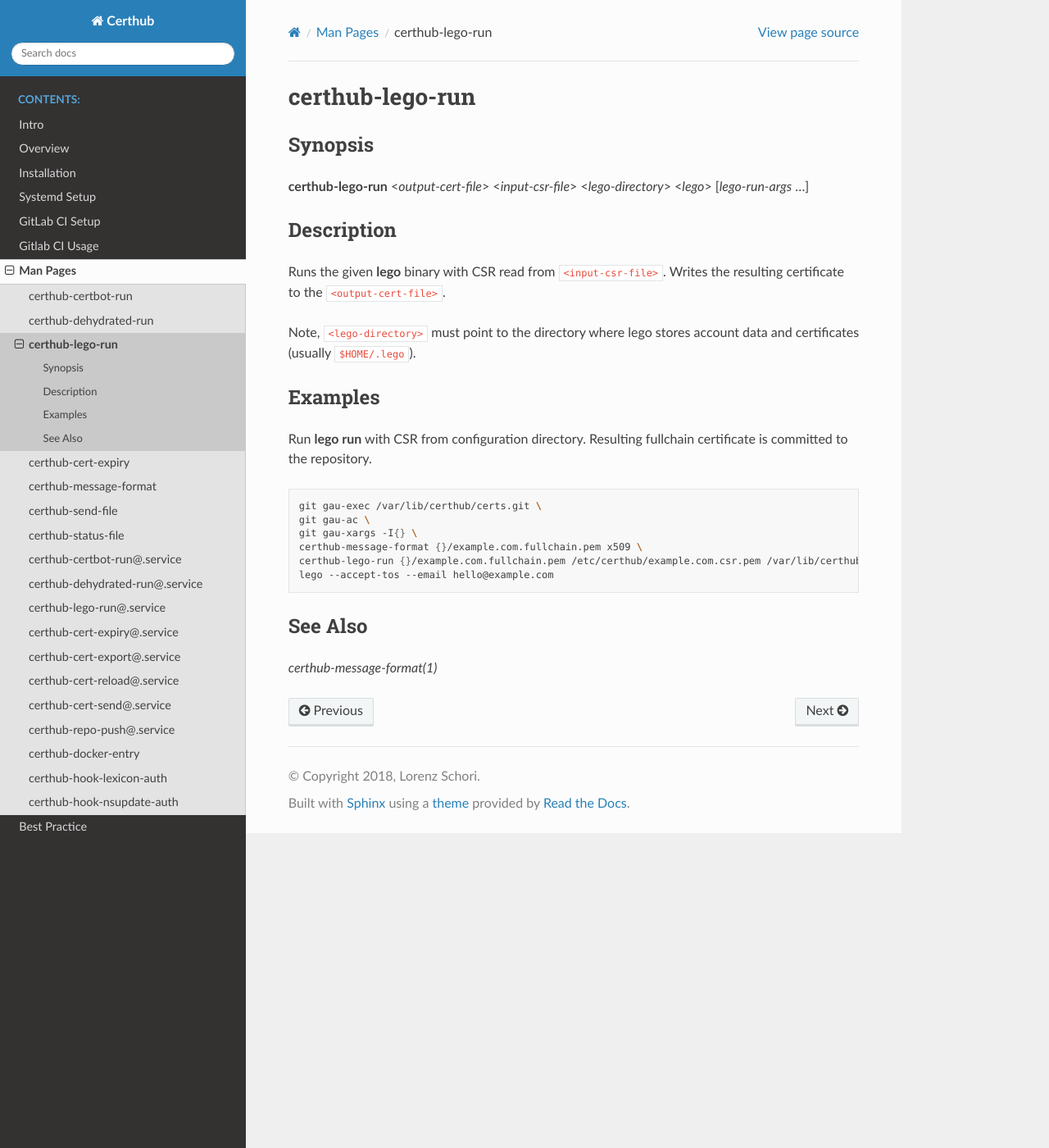
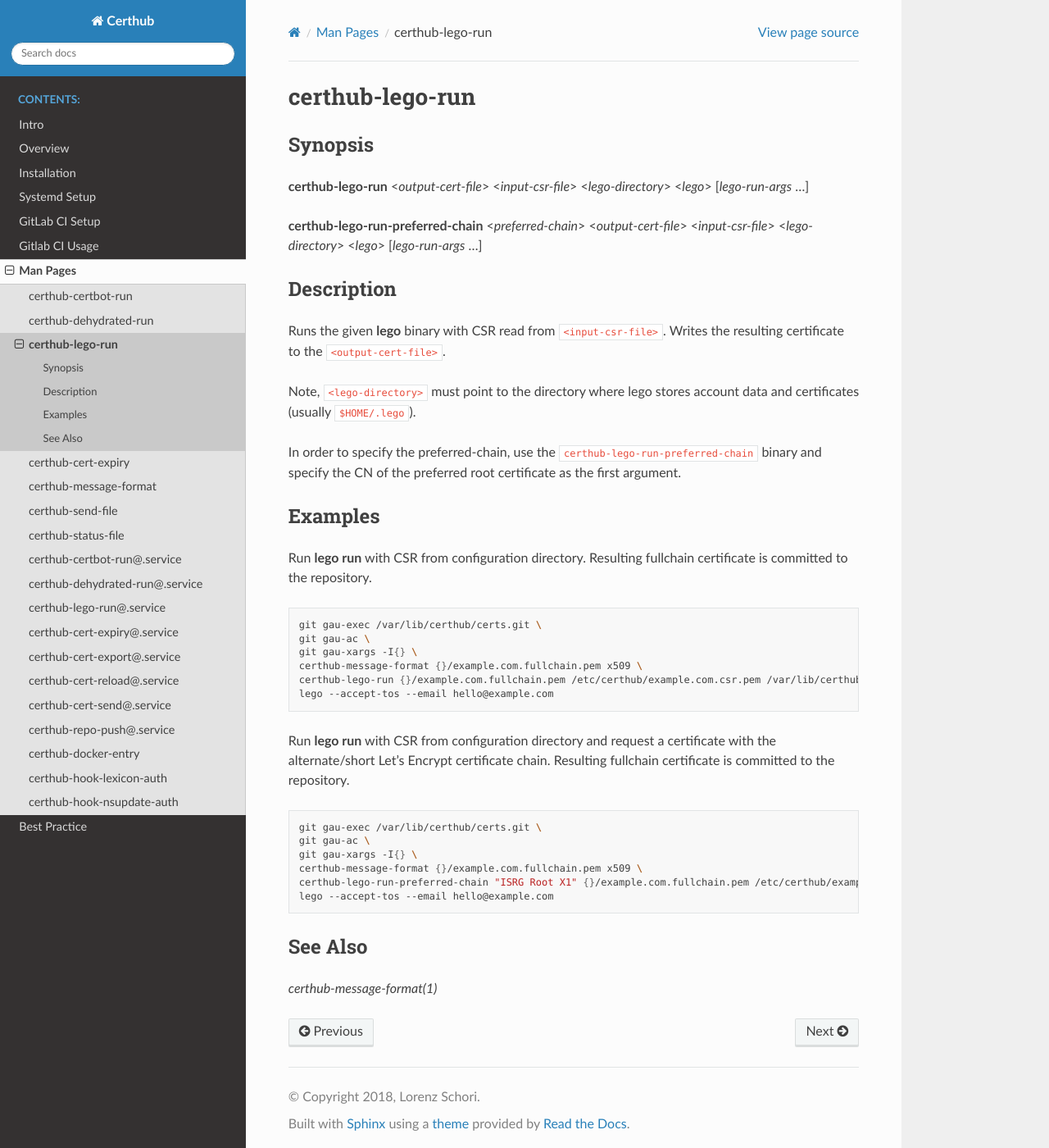
Before and after one commit to certhub/certhub, a Sphinx documentation site: the page built from doc/certhub-lego-run.1.rst, in a window 1280 px wide and 1400 px high. Shown: the whole window at 82% size. Built offline with Sphinx 7.4.7 and the Read the Docs theme 2.0.0, drawn with Linux system fonts in a browser that asks for light colours.

Commit message:
feat(lego): Add option to specify preferred chain

```diff
--- a/doc/certhub-lego-run.1.rst
+++ b/doc/certhub-lego-run.1.rst
@@ -6,6 +6,7 @@ Synopsis
 
 **certhub-lego-run** <*output-cert-file*> <*input-csr-file*> <*lego-directory*> <*lego*> [*lego-run-args* ...]
 
+**certhub-lego-run-preferred-chain** <*preferred-chain*> <*output-cert-file*> <*input-csr-file*> <*lego-directory*> <*lego*> [*lego-run-args* ...]
 
 Description
 -----------
@@ -16,6 +17,9 @@ Writes the resulting certificate to the ``<output-cert-file>``.
 Note, ``<lego-directory>`` must point to the directory where lego stores
 account data and certificates (usually ``$HOME/.lego``).
 
+In order to specify the preferred-chain, use the
+``certhub-lego-run-preferred-chain`` binary and specify the CN of the preferred
+root certificate as the first argument.
 
 Examples
 --------
@@ -32,6 +36,19 @@ fullchain certificate is committed to the repository.
     certhub-lego-run {}/example.com.fullchain.pem /etc/certhub/example.com.csr.pem /var/lib/certhub/private/lego \
     lego --accept-tos --email hello@example.com
 
+Run :program:`lego run` with CSR from configuration directory and request a
+certificate with the alternate/short Let's Encrypt certificate chain. Resulting
+fullchain certificate is committed to the repository.
+
+.. code-block:: shell
+
+    git gau-exec /var/lib/certhub/certs.git \
+    git gau-ac \
+    git gau-xargs -I{} \
+    certhub-message-format {}/example.com.fullchain.pem x509 \
+    certhub-lego-run-preferred-chain "ISRG Root X1" {}/example.com.fullchain.pem /etc/certhub/example.com.csr.pem /var/lib/certhub/private/lego \
+    lego --accept-tos --email hello@example.com
+
 
 See Also
 --------
```
Also changed, not shown: 2 other files.
